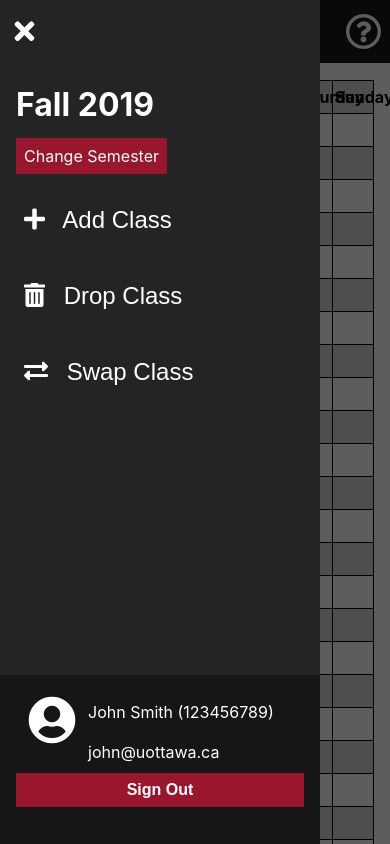
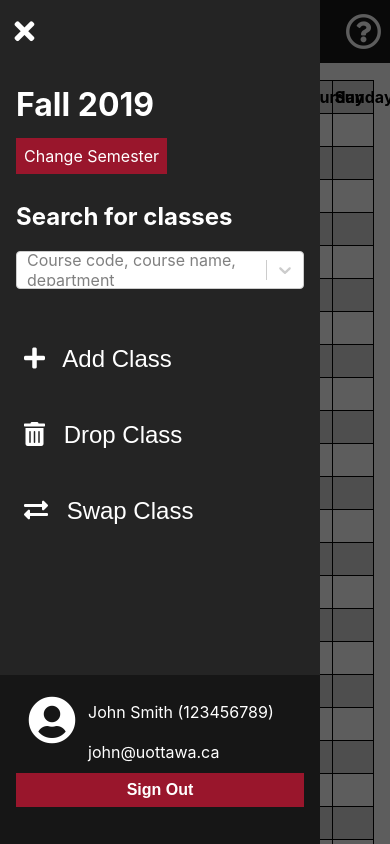
Before and after one commit to Projudah/Inroll, a React (Create React App) app: page / in a window 390 px wide. Both pictures are taken after a click on the icon 25 px from the left and 31 px from the top of the page. Built offline with nearby package versions, Linux system fonts and the light colour scheme.

Commit message:
Style search bar

```diff
--- a/src/components/SearchBar/index.js
+++ b/src/components/SearchBar/index.js
@@ -7,6 +7,18 @@ const options = [
   {value: 'CHEESE', label: 'FOO3456 - Eating cheese the expert way'},
   {value: 'AIR', label: 'AIR6789 - How to make airplanes'},
 ]
+
+const customStyles = {
+  option: (base, state) => ({
+    ...base,
+    background: state.isSelected ? "#99162c": "white",
+    color: state.isSelected ? "white" : "black",
+    '&:hover': {
+      backgroundColor: "#bb1a35",
+      color: "white"
+    }
+  })
+};
 
 class SearchBar extends React.Component {
   constructor(props) {
@@ -29,6 +41,7 @@ class SearchBar extends React.Component {
         onChange={this.handleChange}
         options={options}
         placeholder="Course code, course name, department"
+        styles={customStyles}
       />
     )
   }
--- a/src/components/Sidebar/index.js
+++ b/src/components/Sidebar/index.js
@@ -1,5 +1,5 @@
 import React from 'react'
-
+import SearchBar from '../SearchBar'
 import './sidebar.scss'
 
 class Sidebar extends React.Component {
@@ -167,6 +167,10 @@ class Sidebar extends React.Component {
                 </p>
               </div>
             </div>
+          </div>
+          <div className="search-bar">
+            <h2>Search for classes</h2>
+            <SearchBar toggleSearchClassModal={this.props.toggleSearchClassModal}/>
           </div>
           <div className="menu">
             <div className="add-class">
--- a/src/components/Sidebar/sidebar.scss
+++ b/src/components/Sidebar/sidebar.scss
@@ -10,6 +10,10 @@ $light_maroon: #bb1a35;
   position: fixed;
   width: 20em;
   height: 100vh;
+}
+
+.search-bar{
+  display: none;
 }
 
 .user-info {
@@ -248,6 +252,11 @@ $light_maroon: #bb1a35;
     grid-template-rows: minmax(7vh, 7vh) minmax(73vh, 73vh) minmax(20vh, 20vh);
   }
 
+  .search-bar{
+    display: block;
+    padding: 1em;
+  }
+
   .sidebar{
     margin-top: 0;
   }
```
